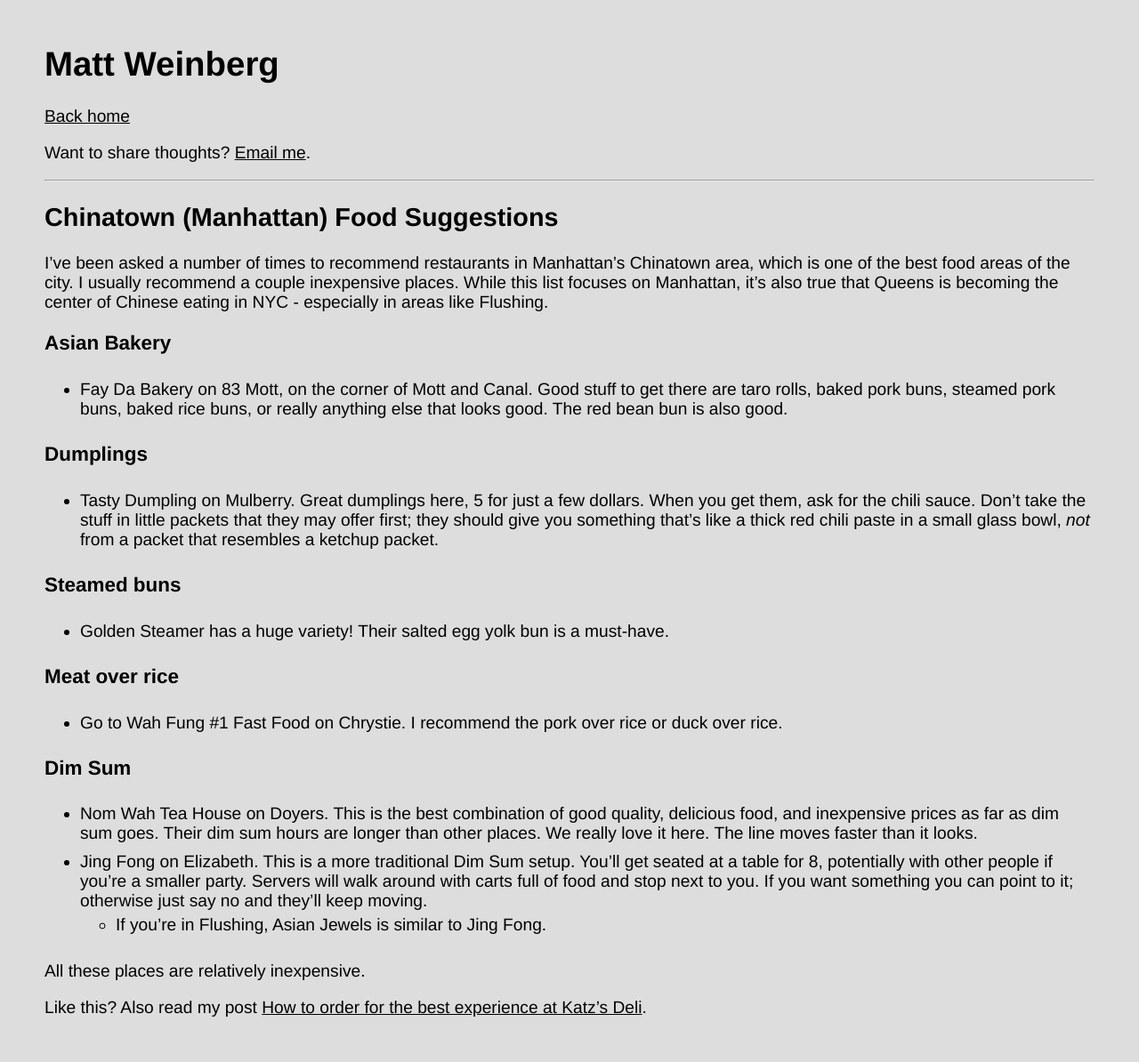
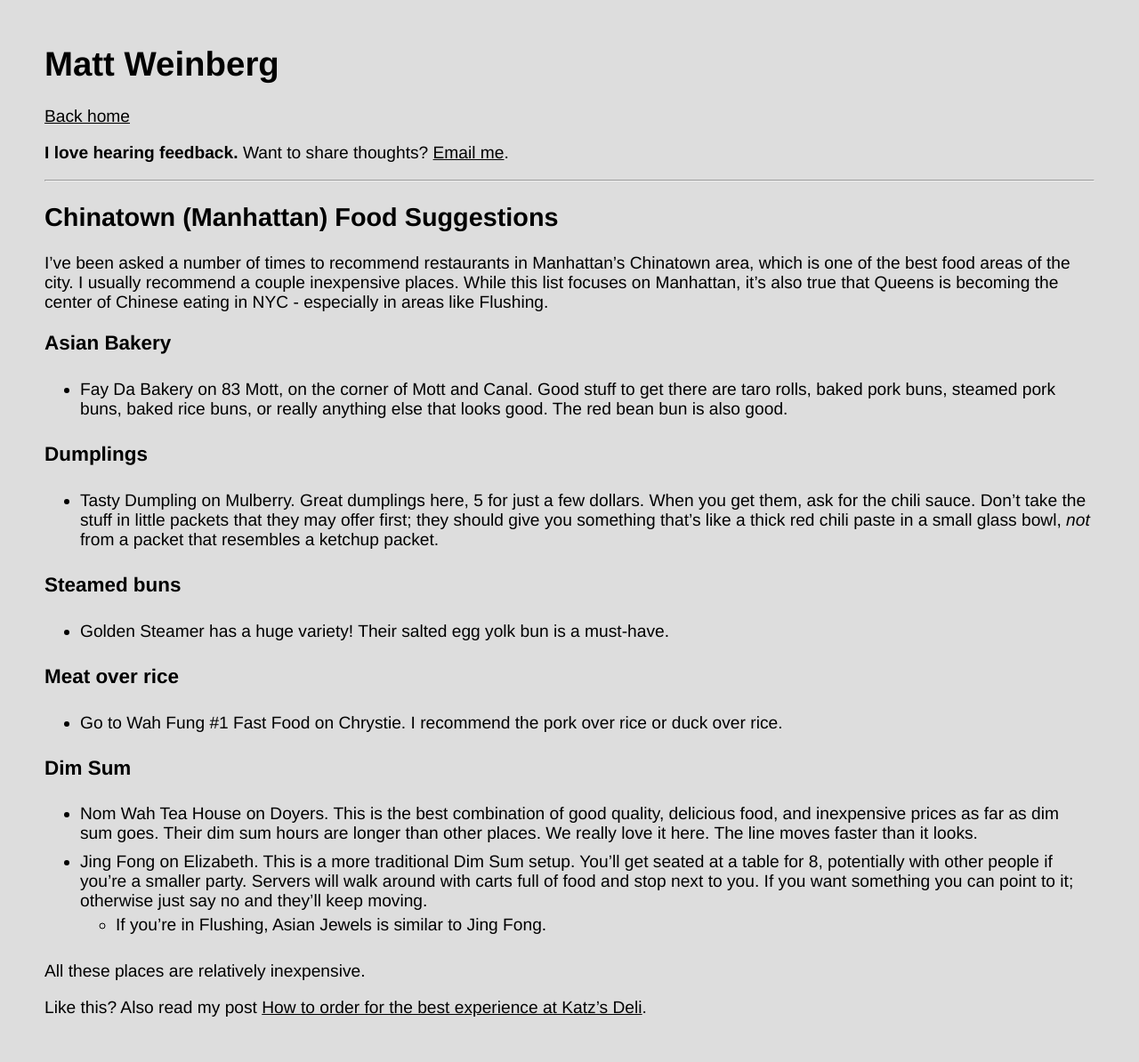
Before and after one commit to mrw/mrw.github.io, a Jekyll site: the page built from _posts/2018-06-20-chinatown-manhattan-food-suggestions.markdown, in a window 1280 px wide. Shown: the whole page at 89% size. Built offline with Jekyll 4.4.1, drawn with Linux system fonts in a browser that asks for light colours.

Commit message:
Update post.html

```diff
--- a/_layouts/post.html
+++ b/_layouts/post.html
@@ -3,7 +3,7 @@
 ---
 
 <p><a href="{{ site.url }}">Back home</a></p>
-<p>Want to share thoughts? <a href="mailto:matt@mattweinberg.net">Email me</a>.</p>
+<p><strong>I love hearing feedback.</strong> Want to share thoughts? <a href="mailto:matt@mattweinberg.net">Email me</a>.</p>
 
 <hr />
 
```
